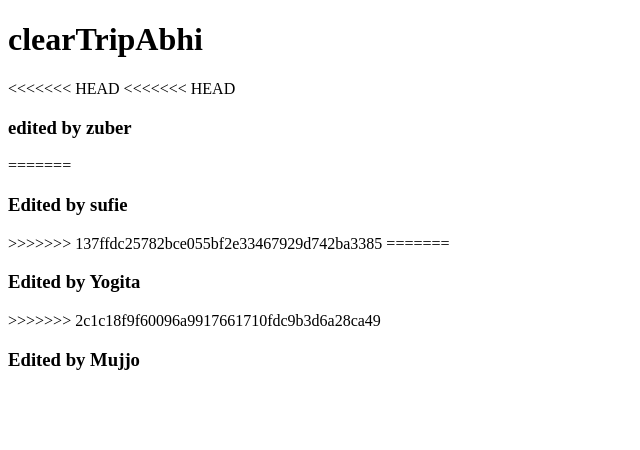
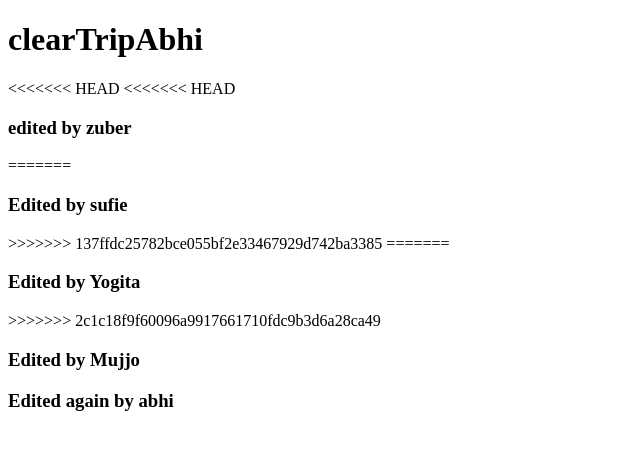
Before and after one commit to Abhimanyu224462/clearTripAbhiRough, an Angular app: page / in a window 1280 px wide. Shown: the top 450 px of the page, without its empty margins (0-640 px from the left). Built offline with nearby package versions, Linux system fonts and the light colour scheme.

Commit message:
abhi: edited 6

```diff
--- a/src/app/app.component.html
+++ b/src/app/app.component.html
@@ -9,3 +9,5 @@
 <h3>Edited by Yogita</h3>
 >>>>>>> 2c1c18f9f60096a9917661710fdc9b3d6a28ca49
 <h3>Edited by Mujjo</h3>
+
+<h3>Edited again by abhi</h3>
```
